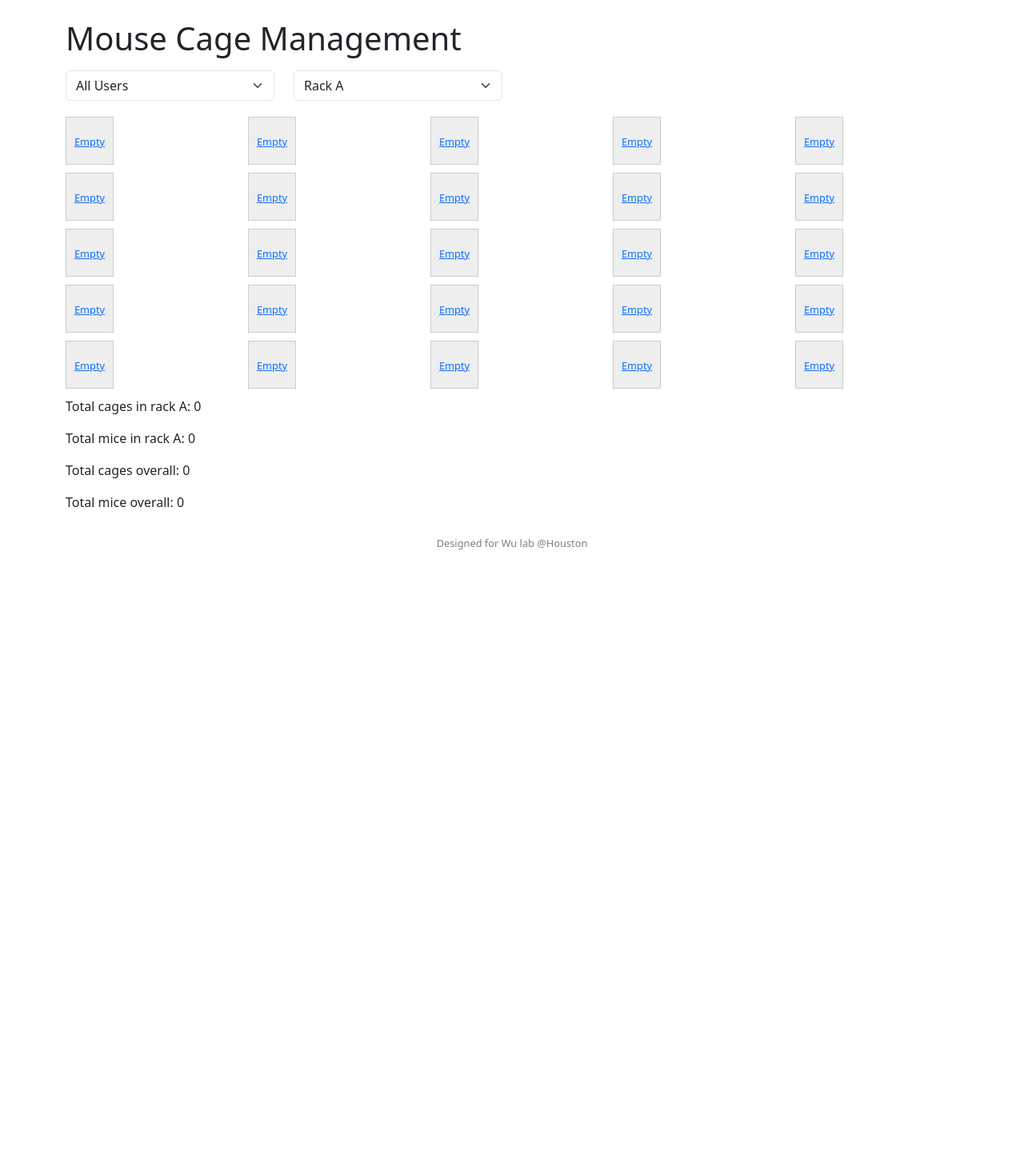
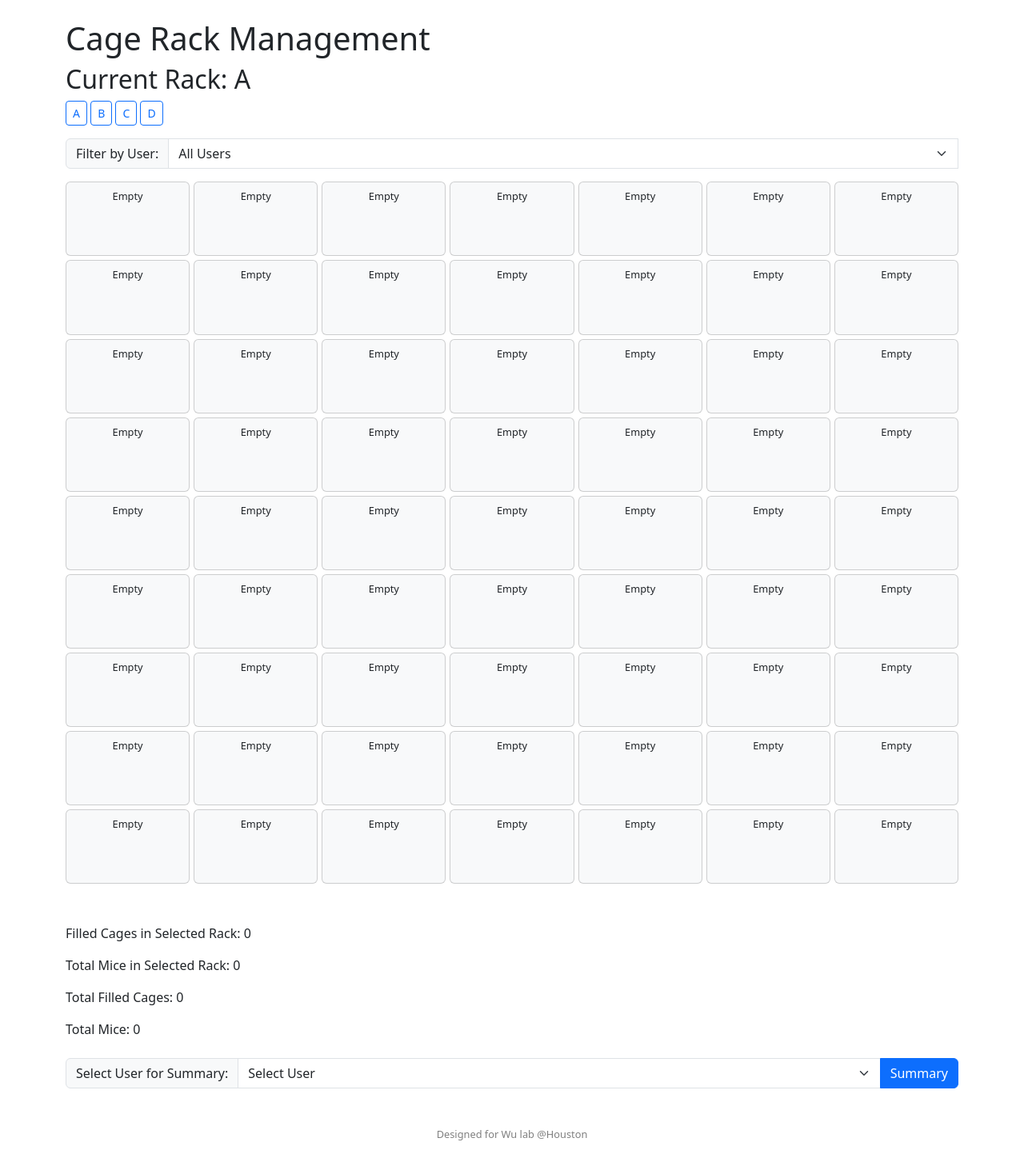
Before and after one commit to KoichiroHaruwaka/Cage_management_flask, a Flask app: page / in a window 1280 px wide. Shown: the whole page at 80% size. Before the commit the page ends 687 px from the top, so only its background shows below. Run offline with Flask 3, Linux system fonts and the light colour scheme; parts of the project's set-up code (start-up, migrations or seed data) failed here and were passed over; some libraries are stand-ins or nearby versions.

Commit message:
Update index.html

```diff
--- a/templates/index.html
+++ b/templates/index.html
@@ -2,10 +2,49 @@
 <html lang="ja">
 <head>
     <meta charset="UTF-8">
-    <title>Mouse Cage Management</title>
+    <title>Cage Management</title>
     <!-- Bootstrap CSS -->
     <link href="https://cdn.jsdelivr.net/npm/bootstrap@5.3.0/dist/css/bootstrap.min.css" rel="stylesheet">
+    <!-- Font Awesome CSS（アイコン用、必要に応じて） -->
+    <link rel="stylesheet" href="https://cdnjs.cloudflare.com/ajax/libs/font-awesome/6.0.0/css/all.min.css">
+    <!-- SortableJS と Swap プラグイン -->
+    <script src="https://cdn.jsdelivr.net/npm/sortablejs@1.15.0/Sortable.min.js"></script>
+    <script src="https://cdn.jsdelivr.net/npm/sortablejs@1.15.0/plugins/Swap/Swap.min.js"></script>
     <style>
+        /* グリッドの設定 */
+        .cage-grid {
+            display: grid;
+            grid-template-columns: repeat(7, 1fr); /* 7列固定 */
+            grid-template-rows: repeat(9, auto);   /* 9行固定 */
+            gap: 5px;
+            margin-bottom: 50px; /* フッターとの間に余白を追加 */
+        }
+        /* カードのサイズを可変に */
+        .card {
+            width: 100%;
+            aspect-ratio: 1 / 0.6; /* 幅と高さの比率を維持 */
+            text-align: center;
+            cursor: pointer;
+            overflow: hidden; /* 内容があふれた場合に隠す */
+        }
+        /* カード内のテキストを折り返す */
+        .card-body {
+            padding: 5px;
+        }
+        .card .card-title {
+            font-size: 0.9rem;
+            margin-bottom: 0.5rem;
+            white-space: nowrap;
+            overflow: hidden;
+            text-overflow: ellipsis; /* テキストが長い場合に省略記号を表示 */
+        }
+        .card .card-text {
+            font-size: 0.8rem;
+            white-space: nowrap;
+            overflow: hidden;
+            text-overflow: ellipsis;
+        }
+        /* フッターのスタイル */
         footer {
             text-align: center;
             color: gray;
@@ -13,93 +52,140 @@
             margin-top: 30px;
             margin-bottom: 10px;
         }
-        .rack {
-            margin-top: 20px;
-        }
-        .rack .row {
-            margin-bottom: 10px;
-        }
-        .cage {
-            width: 60px;
-            height: 60px;
-            border: 1px solid #ccc;
-            text-align: center;
-            vertical-align: middle;
-            line-height: 60px;
-            cursor: pointer;
-            display: inline-block;
-        }
-        .cage.filled {
-            background-color: #f0ad4e;
-        }
-        .cage.empty {
-            background-color: #eee;
-        }
-        .cage.selected {
-            outline: 3px solid #5bc0de;
-        }
-        .cage-label {
-            font-size: 0.8rem;
-        }
     </style>
 </head>
 <body>
-    <div class="container">
-        <h1 class="mt-4">Mouse Cage Management</h1>
-
-        <!-- ユーザー選択 -->
-        <form method="get" action="" class="mt-3 mb-3">
-            <div class="row">
-                <div class="col-md-3">
-                    <select name="user" class="form-select" onchange="this.form.submit()">
+    <div class="container mt-4">
+        <h1>Cage Rack Management</h1>
+        <h2>Current Rack: {{ current_rack }}</h2>
+        <!-- ラックの選択 -->
+        <div class="mb-3">
+            {% for rack in rack_names %}
+                <a href="{{ url_for('index', rack=rack) }}" class="btn btn-outline-primary btn-sm">{{ rack }}</a>
+            {% endfor %}
+        </div>
+        <!-- ユーザーフィルター -->
+        <form method="get" action="{{ url_for('index') }}" class="mb-3">
+            <div class="input-group">
+                <label class="input-group-text" for="user">Filter by User:</label>
+                <select name="user" id="user" class="form-select" onchange="this.form.submit()">
                     <option value="">All Users</option>
                     {% for user in user_list %}
-                            <option value="{{ user }}" {% if selected_user == user %}selected{% endif %}>{{ user }}</option>
+                        <option value="{{ user }}" {% if user == selected_user %}selected{% endif %}>{{ user }}</option>
                     {% endfor %}
                 </select>
+                <input type="hidden" name="rack" value="{{ current_rack }}">
             </div>
-                <div class="col-md-3">
-                    <select name="rack" class="form-select" onchange="this.form.submit()">
-                        {% for rack in rack_names %}
-                            <option value="{{ rack }}" {% if current_rack == rack %}selected{% endif %}>Rack {{ rack }}</option>
+        </form>
+        <!-- ケージグリッド -->
+        <div class="cage-grid" id="cage-grid">
+            {% for row in range(1, 10) %}
+                {% for col in range(1, 8) %}
+                    {% set cage = cage_grid.get((row, col)) %}
+                    {% if cage %}
+                        <div class="card text-white bg-success" data-row="{{ row }}" data-col="{{ col }}" onclick="location.href='{{ url_for('cage_detail', rack=current_rack, row=row, col=col) }}'">
+                            <div class="card-body p-2">
+                                <h5 class="card-title" title="{{ cage['cage_id'] }}">{{ cage['cage_id'] }}</h5>
+                                <p class="card-text" title="{{ cage['user'] }} {{ cage['strain'] }}">{{ cage['user'] }}<br>{{ cage['strain'] }}</p>
+                            </div>
+                        </div>
+                    {% else %}
+                        <div class="card bg-light" data-row="{{ row }}" data-col="{{ col }}" onclick="location.href='{{ url_for('cage_detail', rack=current_rack, row=row, col=col) }}'">
+                            <div class="card-body p-2">
+                                <p class="card-text">Empty</p>
+                            </div>
+                        </div>
+                    {% endif %}
+                {% endfor %}
+            {% endfor %}
+        </div>
+        <!-- 統計情報 -->
+        <div class="mt-4">
+            <p>Filled Cages in Selected Rack: {{ filled_cages }}</p>
+            <p>Total Mice in Selected Rack: {{ total_mice }}</p>
+            <p>Total Filled Cages: {{ total_filled_cages }}</p>
+            <p>Total Mice: {{ total_mice_all }}</p>
+        </div>
+        <!-- ユーザーサマリー -->
+        <div class="mt-4 mb-5">
+            <form action="{{ url_for('summary') }}" method="get">
+                <div class="input-group">
+                    <label class="input-group-text" for="summary_user">Select User for Summary:</label>
+                    <select name="user" id="summary_user" class="form-select">
+                        <option value="">Select User</option>
+                        {% for user in user_list %}
+                            <option value="{{ user }}">{{ user }}</option>
                         {% endfor %}
                     </select>
-                </div>
+                    <button type="submit" class="btn btn-primary">Summary</button>
                 </div>
             </form>
-
-        <!-- ラック情報の表示 -->
-        <div class="rack">
-            {% for row in range(1, 6) %}
-            <div class="row">
-                {% for col in range(1, 6) %}
-                {% set cage = cages | selectattr('row', 'equalto', row) | selectattr('col', 'equalto', col) | first %}
-                <div class="col">
-                    {% if cage %}
-                    <a href="{{ url_for('cage_detail', rack=current_rack, row=row, col=col) }}" class="cage filled">
-                        <div class="cage-label">{{ cage['cage_id'] }}</div>
-                    </a>
-                    {% else %}
-                    <a href="{{ url_for('cage_detail', rack=current_rack, row=row, col=col) }}" class="cage empty">
-                        <div class="cage-label">Empty</div>
-                    </a>
-                    {% endif %}
         </div>
+        <!-- メッセージの表示 -->
+        {% with messages = get_flashed_messages() %}
+            {% if messages %}
+                <div class="alert alert-warning mt-3">
+                    {% for message in messages %}
+                        <p>{{ message }}</p>
                     {% endfor %}
                 </div>
-            {% endfor %}
+            {% endif %}
+        {% endwith %}
     </div>
-
-        <!-- 統計情報の表示 -->
-        <p>Total cages in rack {{ current_rack }}: {{ filled_cages }}</p>
-        <p>Total mice in rack {{ current_rack }}: {{ total_mice }}</p>
-        <p>Total cages overall: {{ total_filled_cages }}</p>
-        <p>Total mice overall: {{ total_mice_all }}</p>
-
     <!-- フッター -->
     <footer>
         Designed for Wu lab @Houston
     </footer>
-    </div>
+    <!-- CSRFトークンを取得 -->
+    <script>
+        var csrfToken = '{{ csrf_token() }}';
+    </script>
+    <!-- ドラッグ＆ドロップのスクリプト -->
+    <script>
+        var el = document.getElementById('cage-grid');
+
+        var sortable = Sortable.create(el, {
+            animation: 150,
+            swap: true, // Swap プラグインを有効化
+            swapClass: 'swap-highlight',
+            onEnd: function (evt) {
+                var itemEl = evt.item;  // ドラッグされた要素
+                var targetEl = evt.swapItem;  // 入れ替え対象の要素
+
+                if (!targetEl) {
+                    // 入れ替え対象がない場合は何もしない
+                    return;
+                }
+
+                var oldRow = itemEl.getAttribute('data-row');
+                var oldCol = itemEl.getAttribute('data-col');
+
+                var newRow = targetEl.getAttribute('data-row');
+                var newCol = targetEl.getAttribute('data-col');
+
+                // サーバーに位置変更を通知
+                fetch('{{ url_for('swap_cages') }}', {
+                    method: 'POST',
+                    headers: {
+                        'Content-Type': 'application/json',
+                        'X-CSRFToken': csrfToken
+                    },
+                    body: JSON.stringify({
+                        'rack': '{{ current_rack }}',
+                        'source_row': oldRow,
+                        'source_col': oldCol,
+                        'target_row': newRow,
+                        'target_col': newCol
+                    })
+                }).then(response => {
+                    if (response.ok) {
+                        location.reload();
+                    } else {
+                        alert('Failed to swap cages.');
+                    }
+                });
+            }
+        });
+    </script>
 </body>
 </html>
```
Lines whose indentation alone changed are shown as unchanged.
